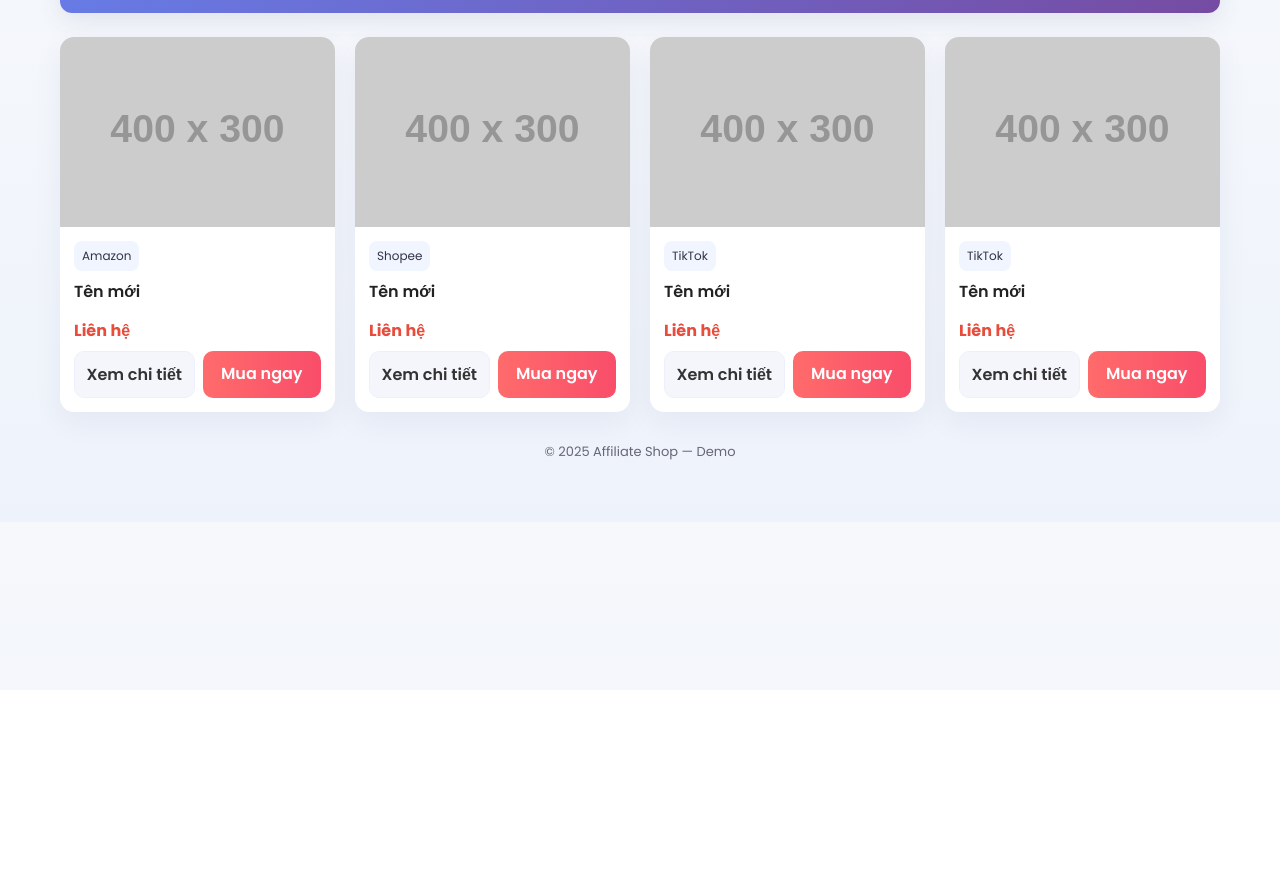
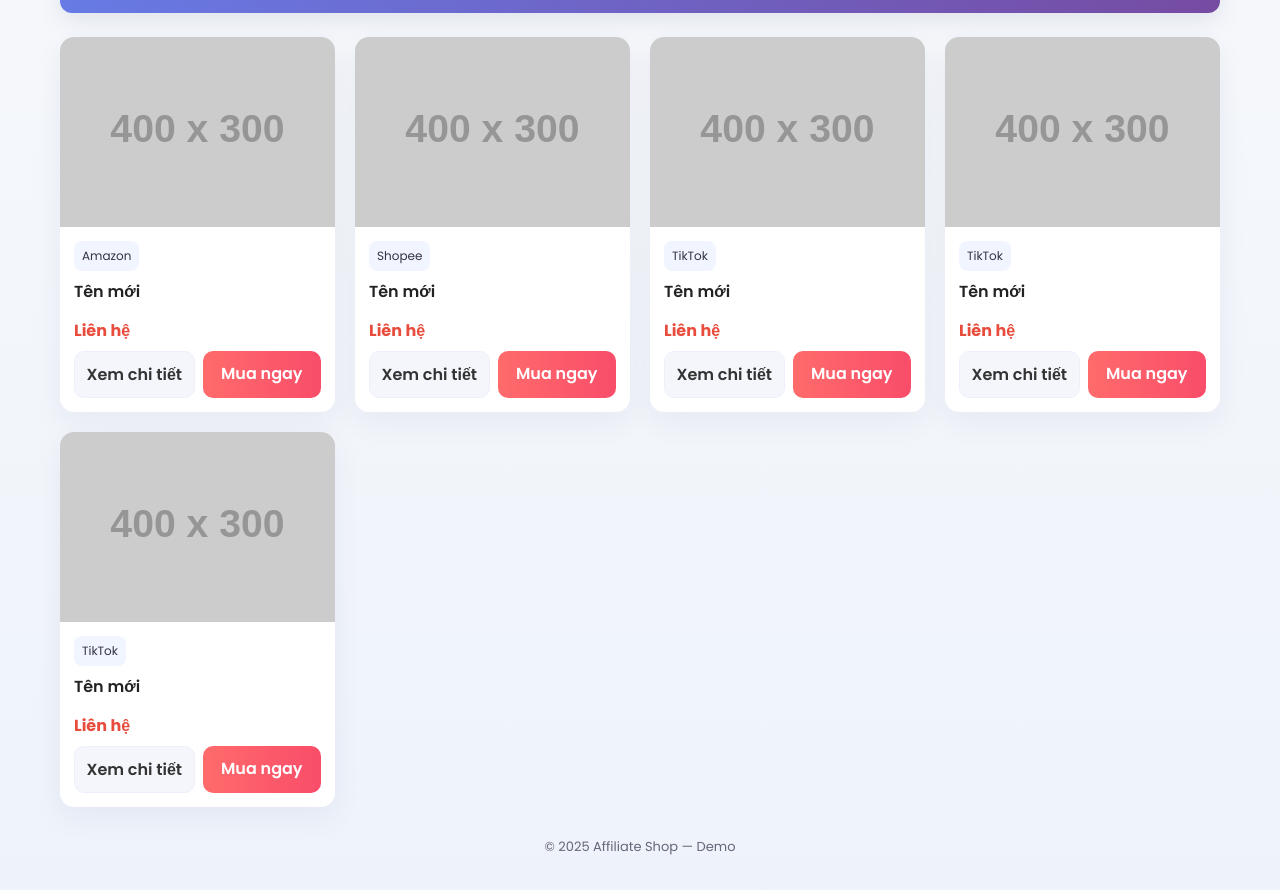
Before and after one commit to novatek7799-afk/affiliate-shop, a plain HTML site: page index.html in a window 1280 px wide. Shown: the part 110-1000 px from the top of the page. Before the commit the page ends 800 px from the top, so only its background shows below. Drawn offline with Linux system fonts and the light colour scheme; placeholder pictures from the web are drawn by us.

Commit message:
Update index.html via AffiliateApp

```diff
--- a/index.html
+++ b/index.html
@@ -80,6 +80,19 @@
   </div>
 </div>
 
+<div class="product">
+  <div class="media"><img src="https://via.placeholder.com/400x300?text=No+Image" alt="Tên mới"></div>
+  <div class="body">
+    <span class="platform-badge">TikTok</span>
+    <div class="title">Tên mới</div>
+    <div class="price">Liên hệ</div>
+    <div class="actions">
+      <a class="btn detail" href="product_ten-moi.html">Xem chi tiết</a>
+      <a class="btn buy" href="https://" target="_blank" rel="noopener">Mua ngay</a>
+    </div>
+  </div>
+</div>
+
   </main>
 
   <div class="footer-note">© 2025 Affiliate Shop — Demo</div>
```
